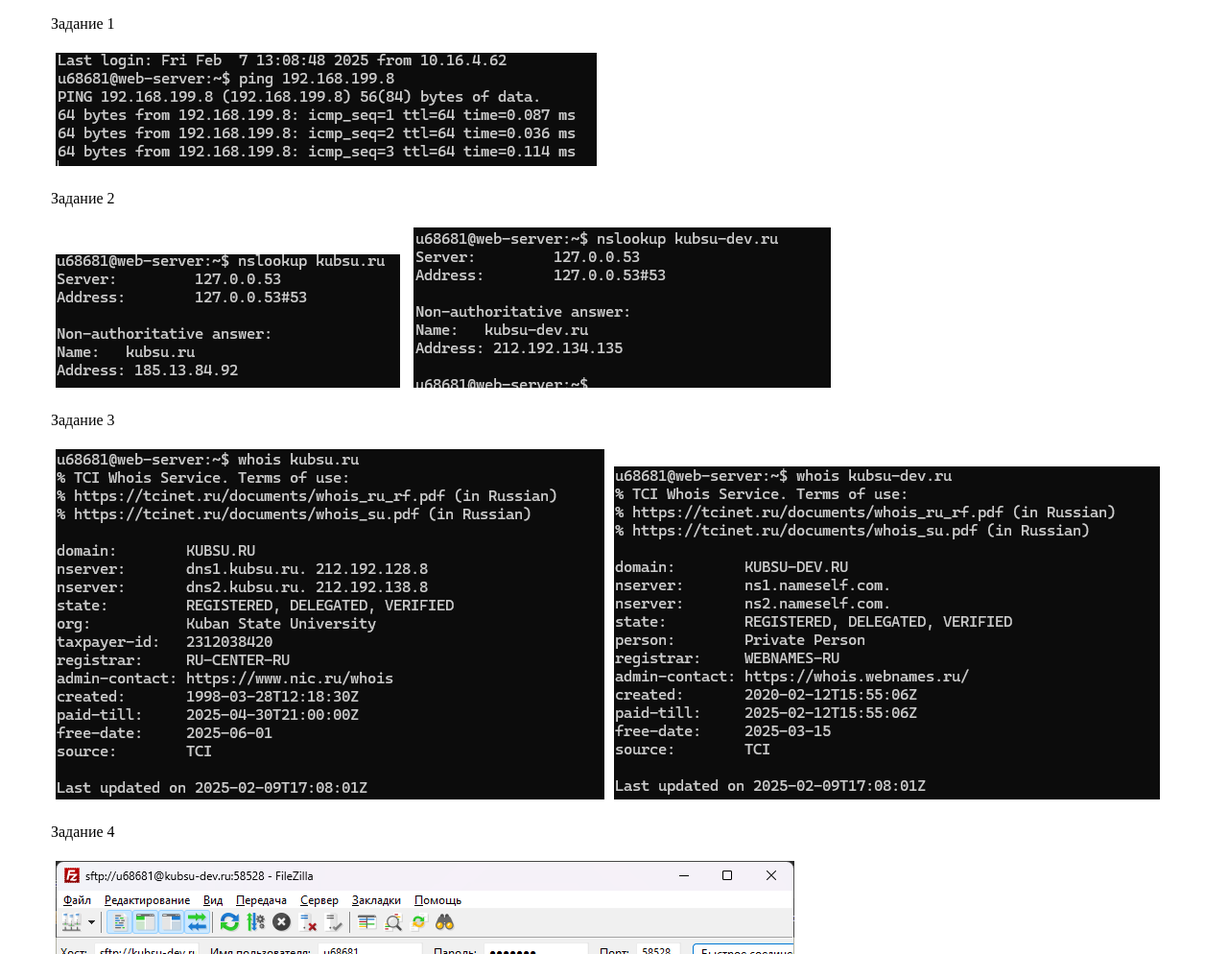
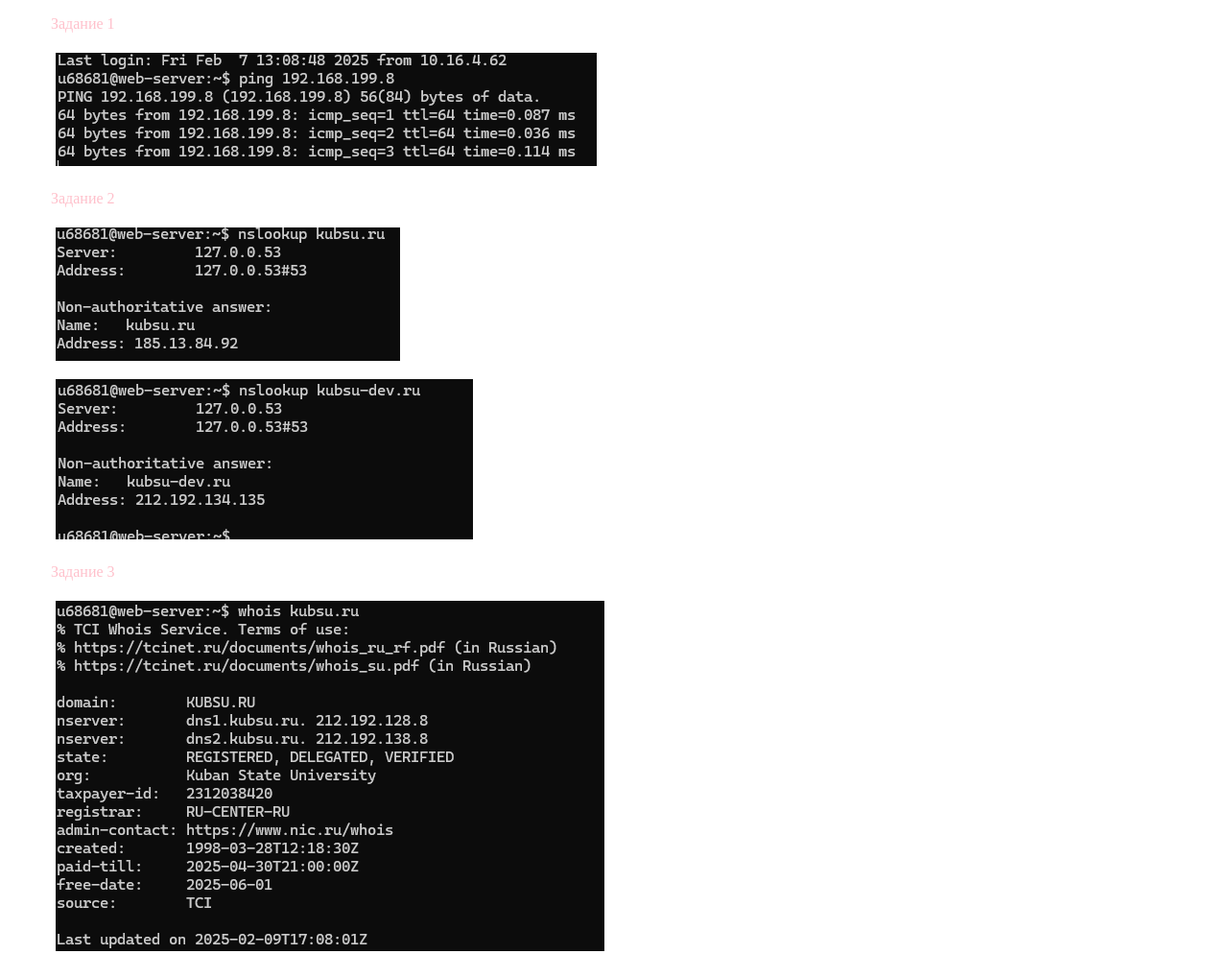
Before and after one commit to nastya-1201/web1, a plain HTML site: page index.html in a window 1280 px wide. Shown: the top 994 px of the page at 96% size. Drawn offline with Linux system fonts and the light colour scheme.

Commit message:
Update index.html

```diff
--- a/index.html
+++ b/index.html
@@ -2,12 +2,12 @@
 <html lang="en">
 <head>
     <meta charset="UTF-8">
-    <title>Web2 task 1</title>
+    <title>Задание 1 Пасечник Анастасия</title>
 </head>
 <style>
     body {
         background: white;
-        color:black;
+        color:pink;
     }
     ul {
 
@@ -25,9 +25,11 @@
     <li><p>Задание 1</p></li><li>
     <li><img alt="" src="src/1.png"/></li>
     <li><p>Задание 2</p></li><li>
-    <li><img alt="" src="src/2.png"/> <img alt="" src="src/3.png"/></li>
+    <li><img alt="" src="src/2.png"/> </li>
+    <li><img alt="" src="src/3.png"/></li>
     <li><p>Задание 3</p></li><li>
-    <li><img alt="" src="src/4.png"/><img alt="" src="src/5.png"/></li>
+    <li><img alt="" src="src/4.png"/></li>
+    <li><img alt="" src="src/5.png"/></li>
     <li><p>Задание 4</p></li><li>
     <li><img alt="" src="src/6.png"/></li>
 </ul>
```
